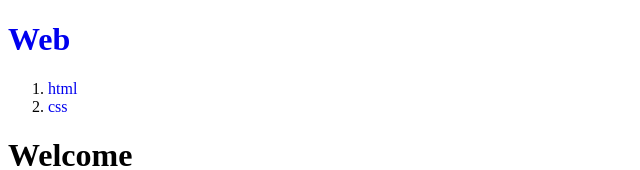
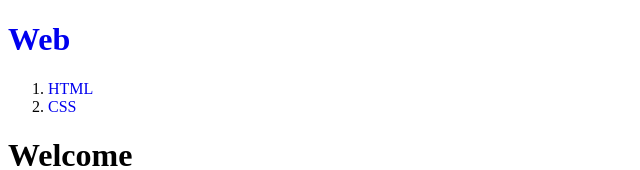
Before and after one commit to kelly6226/nextStudy, a Next.js app: page / in a window 1280 px wide. Shown: the top 170 px of the page, without its empty margins (0-640 px from the left). Built offline with nearby package versions, Linux system fonts and the light colour scheme; data requests are answered from the project's data file.

Commit message:
feat(low): Client Component 사용하여 api 연결

```diff
--- a/src/app/layout.tsx
+++ b/src/app/layout.tsx
@@ -1,11 +1,15 @@
-import type { Metadata } from "next";
+"use client";
+
+import { Topic } from "@/type/topic";
+// import type { Metadata } from "next";
 import "./globals.css";
 import Link from "next/link";
+import { useEffect, useState } from "react";
 
-export const metadata: Metadata = {
-  title: "Web tutorial",
-  description: "Generated by jisoo",
-};
+// export const metadata: Metadata = {
+//   title: "Web tutorial",
+//   description: "Generated by jisoo",
+// };
 
 // 페이지를 처음으로 렌더링 하는 부분이 layout.tsx 부분
 // 모든페이지에 공통으로 제시사키고 싶은 부분이 있다면, {children} 밖 즉, layout.tsx애 적는 것이 맞갰지.
@@ -14,20 +18,42 @@ export default function RootLayout({
 }: Readonly<{
   children: React.ReactNode;
 }>) {
+  const [topics, setTopics] = useState<Topic[]>([]);
+
+  useEffect(() => {
+    fetch("http://localhost:9999/topics")
+      .then((res) => {
+        return res.json();
+      })
+      .then((result) => {
+        return setTopics(result);
+      });
+  }, []);
 
   return (
     <html>
       <body>
-        <h1><Link href="/">Web</Link></h1>
+        <h1>
+          <Link href="/">Web</Link>
+        </h1>
         <ol>
-          <li><Link href="/read/1">html</Link></li>
-          <li><Link href="/read/2">css</Link></li>
+          {topics.map((item) => (
+            <li key={item.id}>
+              <Link href="/read/2">{item.title}</Link>
+            </li>
+          ))}
         </ol>
         {children} {/* 여기 있는 children은 page.tsx를 의미 */}
         <ul>
-          <li><Link href="/create">Create</Link></li>
-          <li><Link href="/update/1">Update</Link></li>
-          <li><input type="button" value="Delete"/></li>
+          <li>
+            <Link href="/create">Create</Link>
+          </li>
+          <li>
+            <Link href="/update/1">Update</Link>
+          </li>
+          <li>
+            <input type="button" value="Delete" />
+          </li>
         </ul>
       </body>
     </html>
--- /dev/null
+++ b/src/type/topic.ts
@@ -0,0 +1,5 @@
+export type Topic = {
+  id: string;
+  title: string;
+  description: string;
+};
```
